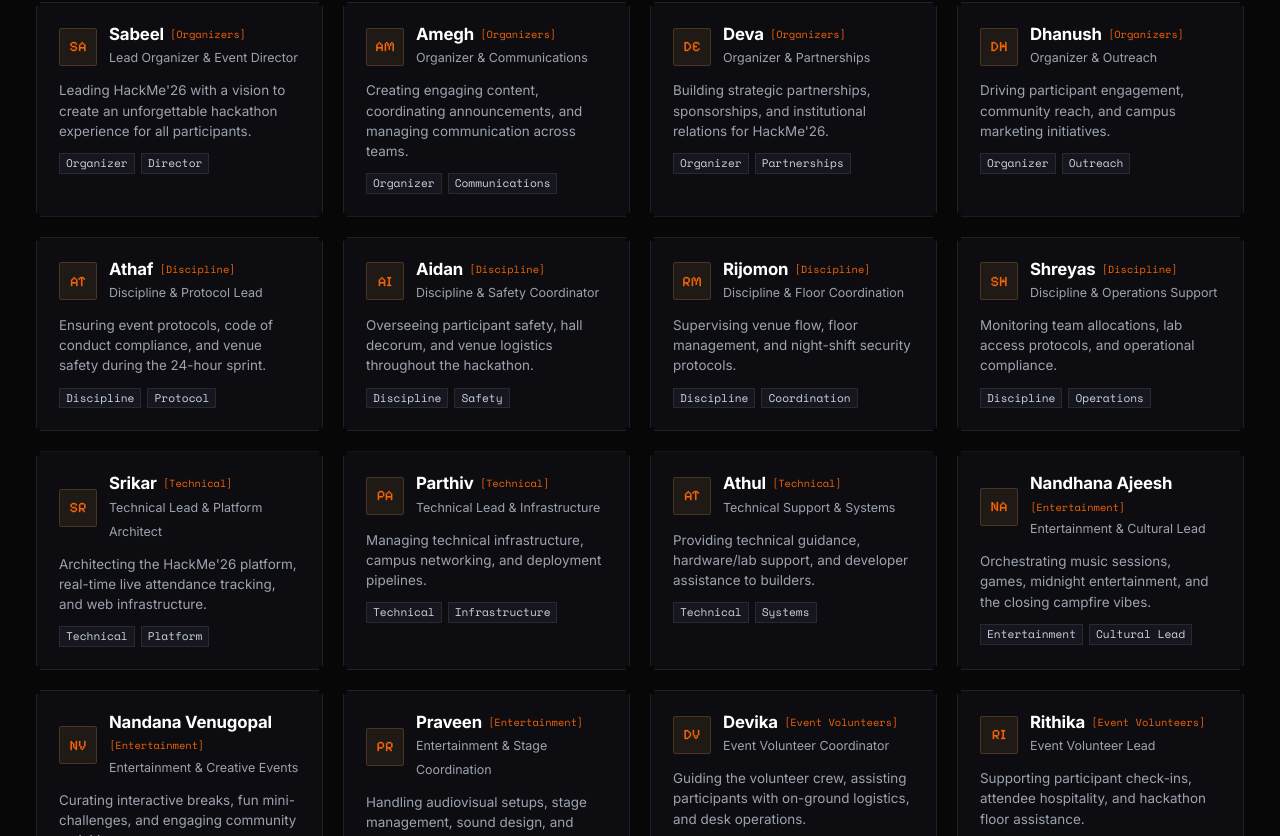
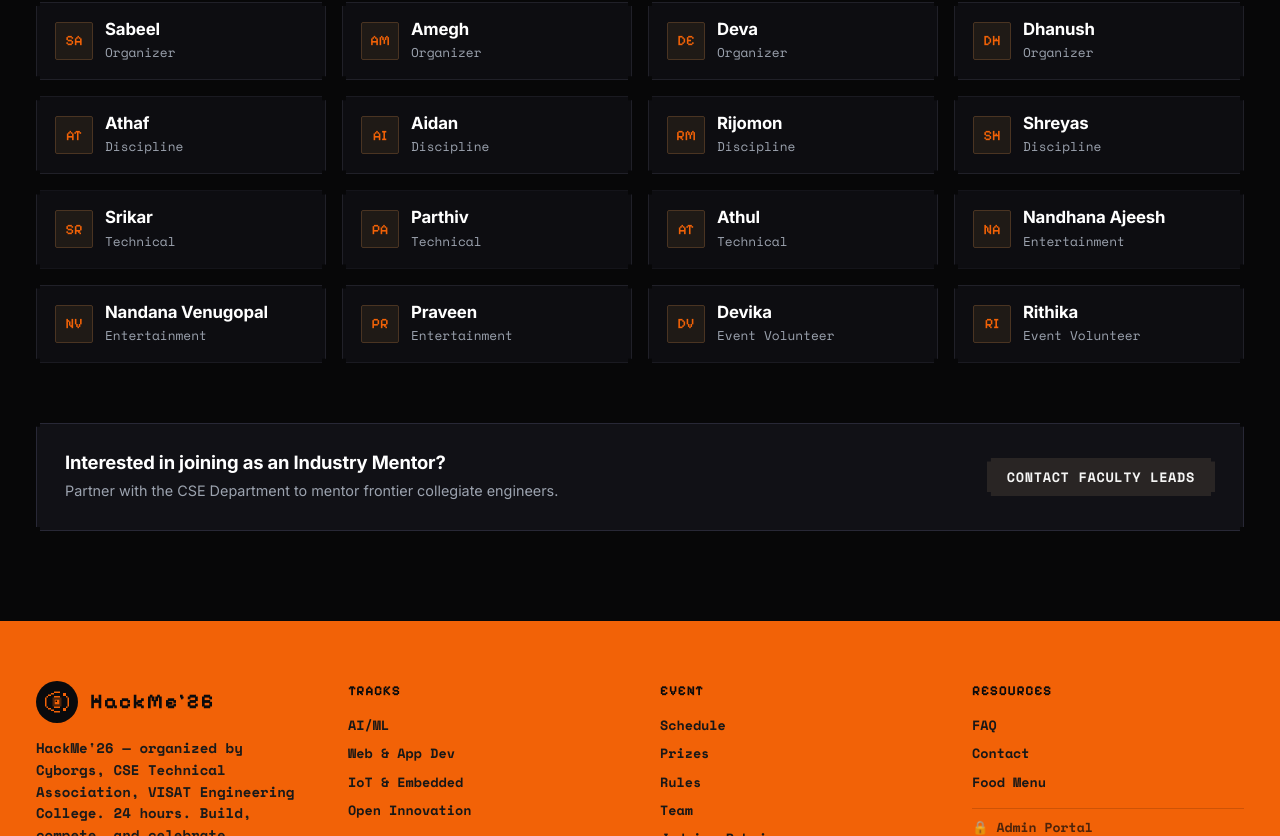
Before and after one commit to chsrikar/hackme-26, a React (Vite) app: page /team in a window 1280 px wide. Shown: the part 924-1760 px from the top of the page. Built offline with nearby package versions, Linux system fonts and the light colour scheme; a web font is replaced by a local one.

Commit message:
Simplify team cards: remove descriptions and tags, set clean roles

```diff
--- a/src/components/team/TeamModal.jsx
+++ b/src/components/team/TeamModal.jsx
@@ -36,9 +36,11 @@ export default function TeamModal({ member, onClose }) {
         </div>
 
         <div style={{ borderTop: '1px solid var(--border-subtle)', paddingTop: '20px', marginBottom: '24px' }}>
-          <p style={{ fontSize: '1.05rem', color: 'var(--text-secondary)', lineHeight: 1.7, marginBottom: '16px' }}>
-            {member.bio}
-          </p>
+          {member.bio && (
+            <p style={{ fontSize: '1.05rem', color: 'var(--text-secondary)', lineHeight: 1.7, marginBottom: '16px' }}>
+              {member.bio}
+            </p>
+          )}
           {member.expertise && (
             <div style={{ background: 'rgba(255, 255, 255, 0.03)', padding: '12px 16px', borderLeft: '2px solid var(--color-accent)', marginTop: '16px' }}>
               <span className="mono-tag" style={{ display: 'block', marginBottom: '4px', color: 'var(--text-muted)' }}>DOMAINS & SPECIALIZATION</span>
--- a/src/components/team/TeamSection.jsx
+++ b/src/components/team/TeamSection.jsx
@@ -82,20 +82,6 @@ export default function TeamSection() {
           >
             <div className="denmu-team-name">{member.name}</div>
             <div className="denmu-team-role">{member.role}</div>
-            {member.category && (
-              <span
-                style={{
-                  fontSize: '0.68rem',
-                  color: 'var(--color-overmind-orange)',
-                  fontFamily: 'var(--font-mono)',
-                  marginTop: '4px',
-                  display: 'inline-block',
-                  letterSpacing: '0.05em'
-                }}
-              >
-                // {member.category.toUpperCase()}
-              </span>
-            )}
           </div>
         ))}
       </div>
--- a/src/data/organizers.js
+++ b/src/data/organizers.js
@@ -2,155 +2,123 @@ export const organizers = [
   // 1. Organizers
   {
     name: "Sabeel",
-    role: "Lead Organizer & Event Director",
+    role: "Organizer",
     category: "Organizers",
     department: "Organizing Committee",
-    bio: "Leading HackMe'26 with a vision to create an unforgettable hackathon experience for all participants.",
-    avatarText: "SA",
-    tags: ["Organizer", "Director"]
+    avatarText: "SA"
   },
   {
     name: "Amegh",
-    role: "Organizer & Communications",
+    role: "Organizer",
     category: "Organizers",
     department: "Organizing Committee",
-    bio: "Creating engaging content, coordinating announcements, and managing communication across teams.",
-    avatarText: "AM",
-    tags: ["Organizer", "Communications"]
+    avatarText: "AM"
   },
   {
     name: "Deva",
-    role: "Organizer & Partnerships",
+    role: "Organizer",
     category: "Organizers",
     department: "Organizing Committee",
-    bio: "Building strategic partnerships, sponsorships, and institutional relations for HackMe'26.",
-    avatarText: "DE",
-    tags: ["Organizer", "Partnerships"]
+    avatarText: "DE"
   },
   {
     name: "Dhanush",
-    role: "Organizer & Outreach",
+    role: "Organizer",
     category: "Organizers",
     department: "Organizing Committee",
-    bio: "Driving participant engagement, community reach, and campus marketing initiatives.",
-    avatarText: "DH",
-    tags: ["Organizer", "Outreach"]
+    avatarText: "DH"
   },
 
   // 2. Discipline
   {
     name: "Athaf",
-    role: "Discipline & Protocol Lead",
+    role: "Discipline",
     category: "Discipline",
     department: "Discipline Committee",
-    bio: "Ensuring event protocols, code of conduct compliance, and venue safety during the 24-hour sprint.",
-    avatarText: "AT",
-    tags: ["Discipline", "Protocol"]
+    avatarText: "AT"
   },
   {
     name: "Aidan",
-    role: "Discipline & Safety Coordinator",
+    role: "Discipline",
     category: "Discipline",
     department: "Discipline Committee",
-    bio: "Overseeing participant safety, hall decorum, and venue logistics throughout the hackathon.",
-    avatarText: "AI",
-    tags: ["Discipline", "Safety"]
+    avatarText: "AI"
   },
   {
     name: "Rijomon",
-    role: "Discipline & Floor Coordination",
+    role: "Discipline",
     category: "Discipline",
     department: "Discipline Committee",
-    bio: "Supervising venue flow, floor management, and night-shift security protocols.",
-    avatarText: "RM",
-    tags: ["Discipline", "Coordination"]
+    avatarText: "RM"
   },
   {
     name: "Shreyas",
-    role: "Discipline & Operations Support",
+    role: "Discipline",
     category: "Discipline",
     department: "Discipline Committee",
-    bio: "Monitoring team allocations, lab access protocols, and operational compliance.",
-    avatarText: "SH",
-    tags: ["Discipline", "Operations"]
+    avatarText: "SH"
   },
 
   // 3. Technical
   {
     name: "Srikar",
-    role: "Technical Lead & Platform Architect",
+    role: "Technical",
     category: "Technical",
     department: "Technical Team",
-    bio: "Architecting the HackMe'26 platform, real-time live attendance tracking, and web infrastructure.",
-    avatarText: "SR",
-    tags: ["Technical", "Platform"]
+    avatarText: "SR"
   },
   {
     name: "Parthiv",
-    role: "Technical Lead & Infrastructure",
+    role: "Technical",
     category: "Technical",
     department: "Technical Team",
-    bio: "Managing technical infrastructure, campus networking, and deployment pipelines.",
-    avatarText: "PA",
-    tags: ["Technical", "Infrastructure"]
+    avatarText: "PA"
   },
   {
     name: "Athul",
-    role: "Technical Support & Systems",
+    role: "Technical",
     category: "Technical",
     department: "Technical Team",
-    bio: "Providing technical guidance, hardware/lab support, and developer assistance to builders.",
-    avatarText: "AT",
-    tags: ["Technical", "Systems"]
+    avatarText: "AT"
   },
 
   // 4. Entertainment
   {
     name: "Nandhana Ajeesh",
-    role: "Entertainment & Cultural Lead",
+    role: "Entertainment",
     category: "Entertainment",
     department: "Entertainment Team",
-    bio: "Orchestrating music sessions, games, midnight entertainment, and the closing campfire vibes.",
-    avatarText: "NA",
-    tags: ["Entertainment", "Cultural Lead"]
+    avatarText: "NA"
   },
   {
     name: "Nandana Venugopal",
-    role: "Entertainment & Creative Events",
+    role: "Entertainment",
     category: "Entertainment",
     department: "Entertainment Team",
-    bio: "Curating interactive breaks, fun mini-challenges, and engaging community activities.",
-    avatarText: "NV",
-    tags: ["Entertainment", "Creative"]
+    avatarText: "NV"
   },
   {
     name: "Praveen",
-    role: "Entertainment & Stage Coordination",
+    role: "Entertainment",
     category: "Entertainment",
     department: "Entertainment Team",
-    bio: "Handling audiovisual setups, stage management, sound design, and campfire logistics.",
-    avatarText: "PR",
-    tags: ["Entertainment", "Stage"]
+    avatarText: "PR"
   },
 
   // 5. Event Volunteers
   {
     name: "Devika",
-    role: "Event Volunteer Coordinator",
+    role: "Event Volunteer",
     category: "Event Volunteers",
     department: "Volunteer Team",
-    bio: "Guiding the volunteer crew, assisting participants with on-ground logistics, and desk operations.",
-    avatarText: "DV",
-    tags: ["Volunteer", "Logistics"]
+    avatarText: "DV"
   },
   {
     name: "Rithika",
-    role: "Event Volunteer Lead",
+    role: "Event Volunteer",
     category: "Event Volunteers",
     department: "Volunteer Team",
-    bio: "Supporting participant check-ins, attendee hospitality, and hackathon floor assistance.",
-    avatarText: "RI",
-    tags: ["Volunteer", "Hospitality"]
+    avatarText: "RI"
   }
 ];
 
--- a/src/pages/MentorsPage.jsx
+++ b/src/pages/MentorsPage.jsx
@@ -187,7 +187,7 @@ export default function MentorsPage() {
             </div>
           </div>
 
-          <div style={{ display: 'grid', gridTemplateColumns: 'repeat(auto-fit, minmax(min(100%, 260px), 1fr))', gap: '20px' }}>
+          <div style={{ display: 'grid', gridTemplateColumns: 'repeat(auto-fit, minmax(min(100%, 240px), 1fr))', gap: '16px' }}>
             {filteredCrew.map((org, oIdx) => (
               <div
                 key={oIdx}
@@ -195,10 +195,10 @@ export default function MentorsPage() {
                 style={{
                   background: '#0d0d11',
                   border: '1px solid #202028',
-                  padding: 'clamp(16px, 3.5vw, 22px)'
+                  padding: '16px 18px'
                 }}
               >
-                <div style={{ display: 'flex', alignItems: 'center', gap: '12px', marginBottom: '12px' }}>
+                <div style={{ display: 'flex', alignItems: 'center', gap: '12px' }}>
                   <div
                     style={{
                       width: '38px',
@@ -218,42 +218,13 @@ export default function MentorsPage() {
                     {org.avatarText}
                   </div>
                   <div>
-                    <div style={{ display: 'flex', alignItems: 'center', gap: '6px', flexWrap: 'wrap' }}>
-                      <h4 style={{ fontSize: '1.05rem', fontWeight: 700, color: '#ffffff', margin: 0 }}>
-                        {org.name}
-                      </h4>
-                      {org.category && (
-                        <span style={{ fontSize: '0.65rem', color: 'var(--color-overmind-orange)', fontFamily: 'var(--font-mono)' }}>
-                          [{org.category}]
-                        </span>
-                      )}
-                    </div>
-                    <span style={{ fontSize: '0.78rem', color: '#9ca3af' }}>
+                    <h4 style={{ fontSize: '1.05rem', fontWeight: 700, color: '#ffffff', margin: 0, lineHeight: 1.2 }}>
+                      {org.name}
+                    </h4>
+                    <span style={{ fontSize: '0.8rem', color: '#9ca3af', fontFamily: 'var(--font-mono)' }}>
                       {org.role}
                     </span>
                   </div>
-                </div>
-
-                <p style={{ fontSize: '0.84rem', color: '#9ca3af', lineHeight: 1.5, marginBottom: '12px' }}>
-                  {org.bio}
-                </p>
-
-                <div style={{ display: 'flex', flexWrap: 'wrap', gap: '6px' }}>
-                  {org.tags.map((tag, tIdx) => (
-                    <span
-                      key={tIdx}
-                      style={{
-                        background: '#16161e',
-                        border: '1px solid #292936',
-                        color: '#cbd5e1',
-                        fontSize: '0.7rem',
-                        fontFamily: 'var(--font-mono)',
-                        padding: '1px 6px'
-                      }}
-                    >
-                      {tag}
-                    </span>
-                  ))}
                 </div>
               </div>
             ))}
```
